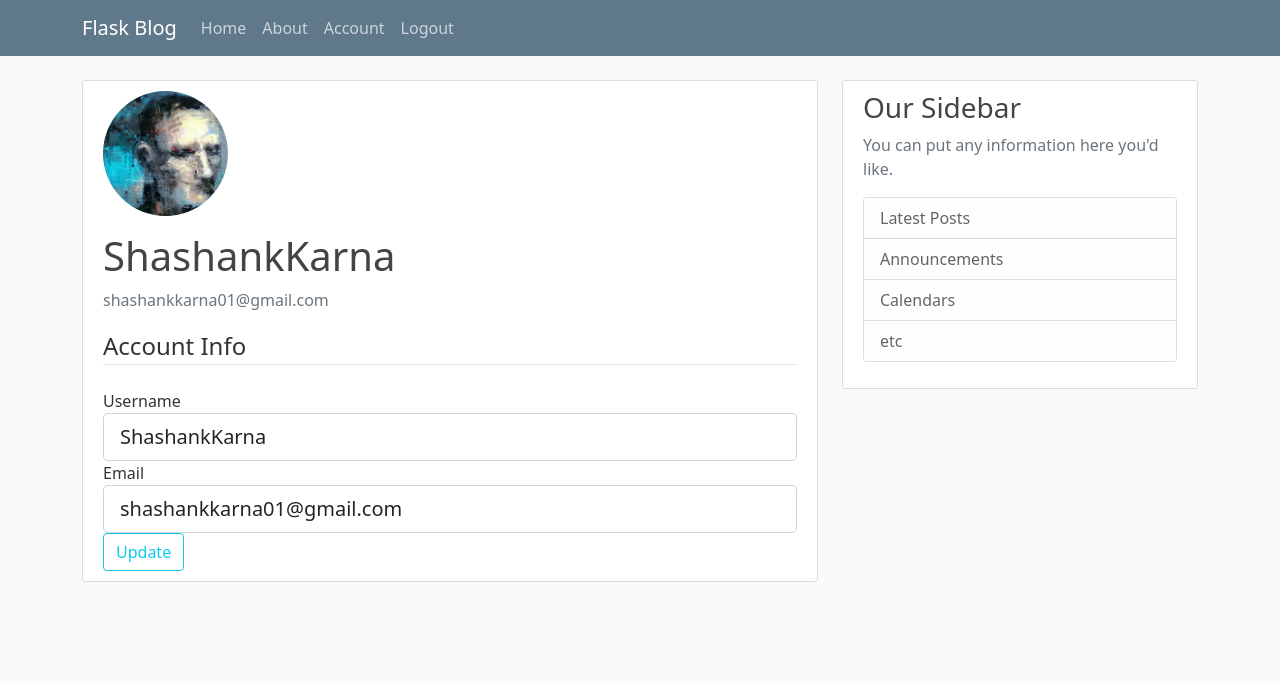
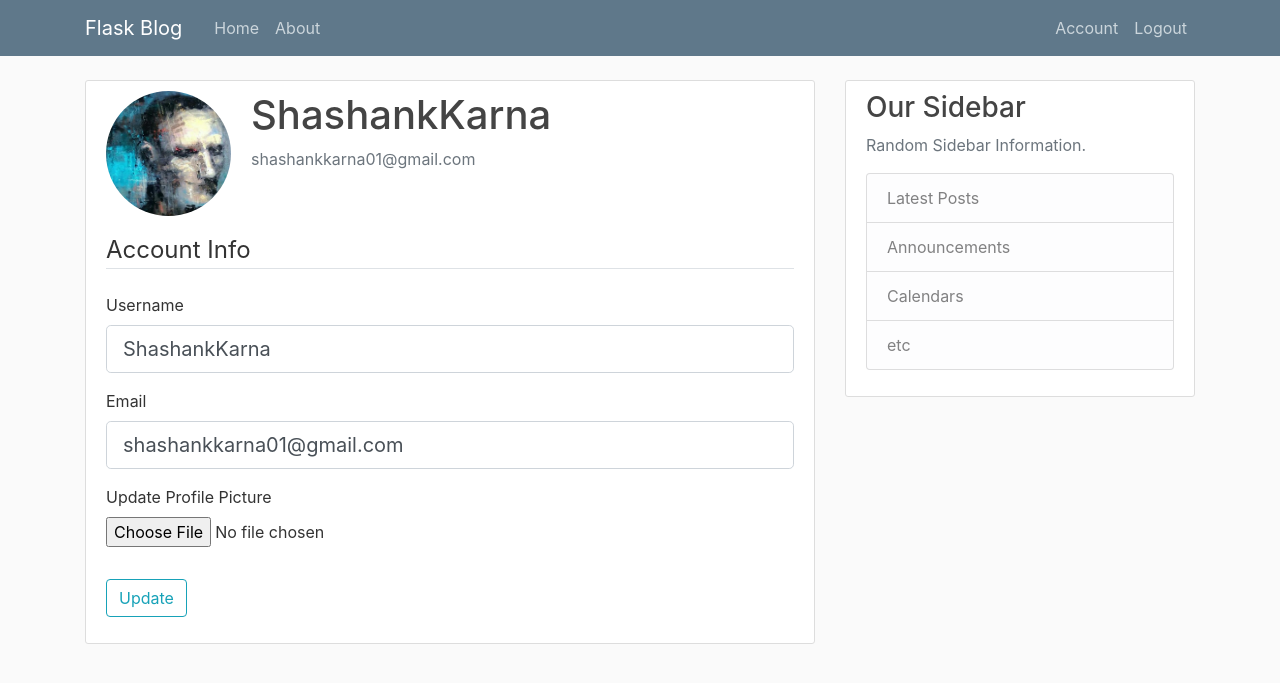
Before and after one commit to Shashank-Karna/FlaskBlog, a Flask app: page /account in a window 1280 px wide. Shown: the top 683 px of the page. Run offline with Flask 2, Linux system fonts and the light colour scheme; a user stored in the database is signed in; some libraries are stand-ins or nearby versions.

Commit message:
Added Update Profile Pic feature

```diff
--- a/flaskblog/forms.py
+++ b/flaskblog/forms.py
@@ -2,6 +2,7 @@ import email
 import imp
 from xml.dom import ValidationErr
 from flask_wtf import FlaskForm
+from flask_wtf.file import FileField, FileAllowed
 from nbformat import ValidationError
 from wtforms import StringField, PasswordField, SubmitField, BooleanField
 from wtforms.validators import DataRequired, Length, Email, EqualTo, ValidationError
@@ -43,6 +44,9 @@ class UpdateAccountForm(FlaskForm):
         "Username", validators=[DataRequired(), Length(min=3, max=20)]
     )
     email = StringField("Email", validators=[DataRequired(), Email()])
+    picture = FileField(
+        "Update Profile Picture", validators=[FileAllowed(["jpg", "png"])]
+    )
     submit = SubmitField("Update")
 
     def validate_username(self, username):
--- a/flaskblog/routes.py
+++ b/flaskblog/routes.py
@@ -1,4 +1,7 @@
 import email
+import secrets
+import os
+from PIL import Image
 from click import password_option
 from flask import render_template, url_for, flash, redirect, request
 from flaskblog.forms import RegistrationForm, LoginForm, UpdateAccountForm
@@ -73,11 +76,28 @@ def logout():
     return redirect(url_for("home"))
 
 
+def save_picture(form_picture):
+    random_hex = secrets.token_hex(8)
+    _, f_ext = os.path.splitext(form_picture.filename)
+    picture_fn = random_hex + f_ext
+    picture_path = os.path.join(app.root_path, "static/profile_pics", picture_fn)
+
+    output_size = (125, 125)
+    i = Image.open(form_picture)
+    i.thumbnail(output_size)
+    i.save(picture_path)
+
+    return picture_fn
+
+
 @app.route("/account", methods=["GET", "POST"])
 @login_required
 def account():
     form = UpdateAccountForm()
     if form.validate_on_submit():
+        if form.picture.data:
+            picture_file = save_picture(form.picture.data)
+            current_user.image_file = picture_file
         current_user.username = form.username.data
         current_user.email = form.email.data
         db.session.commit()
--- a/flaskblog/templates/account.html
+++ b/flaskblog/templates/account.html
@@ -11,7 +11,7 @@
         </div>
     </div>
 
-    <form method="POST" action="" novalidate>
+    <form method="POST" action="" novalidate enctype="multipart/form-data">
         {{ form.hidden_tag() }}
         <fieldset class="form-group">
             <legend class="border-bottom mb-4">Account Info</legend>
@@ -44,7 +44,15 @@
                 {% endif %}
 
             </div>
-
+            <div class="form-group">
+                {{ form.picture.label() }}
+                {{ form.picture(class="form-control-file") }}
+                {% if form.picture.errors %}
+                    {% for error in form.picture.errors %}
+                        <span class="text-danger">{{ error }}</span></br>
+                    {% endfor %}
+                {% endif %}
+            </div>
         </fieldset>
         <div class="form-group">
             {{ form.submit(class="btn btn-outline-info") }}
--- a/flaskblog/templates/layout.html
+++ b/flaskblog/templates/layout.html
@@ -1,14 +1,12 @@
 <!DOCTYPE html>
 <html>
-
 <head>
     <!-- Required meta tags -->
     <meta charset="utf-8">
-    <meta name="viewport" content="width=device-width, initial-scale=1">
+    <meta name="viewport" content="width=device-width, initial-scale=1, shrink-to-fit=no">
 
     <!-- Bootstrap CSS -->
-    <link href="https://cdn.jsdelivr.net/npm/bootstrap@5.1.3/dist/css/bootstrap.min.css" rel="stylesheet"
-        integrity="sha384-1BmE4kWBq78iYhFldvKuhfTAU6auU8tT94WrHftjDbrCEXSU1oBoqyl2QvZ6jIW3" crossorigin="anonymous">
+    <link rel="stylesheet" href="https://maxcdn.bootstrapcdn.com/bootstrap/4.0.0/css/bootstrap.min.css" integrity="sha384-Gn5384xqQ1aoWXA+058RXPxPg6fy4IWvTNh0E263XmFcJlSAwiGgFAW/dAiS6JXm" crossorigin="anonymous">
 
     <link rel="stylesheet" type="text/css" href="{{ url_for('static', filename='main.css') }}">
 
@@ -18,14 +16,12 @@
         <title>Flask Blog</title>
     {% endif %}
 </head>
-
 <body>
     <header class="site-header">
       <nav class="navbar navbar-expand-md navbar-dark bg-steel fixed-top">
         <div class="container">
           <a class="navbar-brand mr-4" href="/">Flask Blog</a>
-                <button class="navbar-toggler" type="button" data-toggle="collapse" data-target="#navbarToggle"
-                    aria-controls="navbarToggle" aria-expanded="false" aria-label="Toggle navigation">
+          <button class="navbar-toggler" type="button" data-toggle="collapse" data-target="#navbarToggle" aria-controls="navbarToggle" aria-expanded="false" aria-label="Toggle navigation">
             <span class="navbar-toggler-icon"></span>
           </button>
           <div class="collapse navbar-collapse" id="navbarToggle">
@@ -64,7 +60,7 @@
         <div class="col-md-4">
           <div class="content-section">
             <h3>Our Sidebar</h3>
-                    <p class='text-muted'>You can put any information here you'd like.
+            <p class='text-muted'>Random Sidebar Information.
               <ul class="list-group">
                 <li class="list-group-item list-group-item-light">Latest Posts</li>
                 <li class="list-group-item list-group-item-light">Announcements</li>
@@ -77,19 +73,11 @@
       </div>
     </main>
 
-    <!-- Optional JavaScript; choose one of the two! -->
 
-    <!-- Option 1: Bootstrap Bundle with Popper -->
-    <script src="https://cdn.jsdelivr.net/npm/bootstrap@5.1.3/dist/js/bootstrap.bundle.min.js"
-        integrity="sha384-ka7Sk0Gln4gmtz2MlQnikT1wXgYsOg+OMhuP+IlRH9sENBO0LRn5q+8nbTov4+1p"
-        crossorigin="anonymous"></script>
-
-    <!-- Option 2: Separate Popper and Bootstrap JS -->
-    <!--
-        <script src="https://cdn.jsdelivr.net/npm/@popperjs/core@2.10.2/dist/umd/popper.min.js" integrity="sha384-7+zCNj/IqJ95wo16oMtfsKbZ9ccEh31eOz1HGyDuCQ6wgnyJNSYdrPa03rtR1zdB" crossorigin="anonymous"></script>
-        <script src="https://cdn.jsdelivr.net/npm/bootstrap@5.1.3/dist/js/bootstrap.min.js" integrity="sha384-QJHtvGhmr9XOIpI6YVutG+2QOK9T+ZnN4kzFN1RtK3zEFEIsxhlmWl5/YESvpZ13" crossorigin="anonymous"></script>
-        -->
-
+    <!-- Optional JavaScript -->
+    <!-- jQuery first, then Popper.js, then Bootstrap JS -->
+    <script src="https://code.jquery.com/jquery-3.2.1.slim.min.js" integrity="sha384-KJ3o2DKtIkvYIK3UENzmM7KCkRr/rE9/Qpg6aAZGJwFDMVNA/GpGFF93hXpG5KkN" crossorigin="anonymous"></script>
+    <script src="https://cdnjs.cloudflare.com/ajax/libs/popper.js/1.12.9/umd/popper.min.js" integrity="sha384-ApNbgh9B+Y1QKtv3Rn7W3mgPxhU9K/ScQsAP7hUibX39j7fakFPskvXusvfa0b4Q" crossorigin="anonymous"></script>
+    <script src="https://maxcdn.bootstrapcdn.com/bootstrap/4.0.0/js/bootstrap.min.js" integrity="sha384-JZR6Spejh4U02d8jOt6vLEHfe/JQGiRRSQQxSfFWpi1MquVdAyjUar5+76PVCmYl" crossorigin="anonymous"></script>
 </body>
-
 </html>
```
Also changed, not shown: flaskblog/site.db, flaskblog/static/profile_pics/3a34d6783c91ed2a.png (added). Lines whose indentation alone changed are shown as unchanged.
